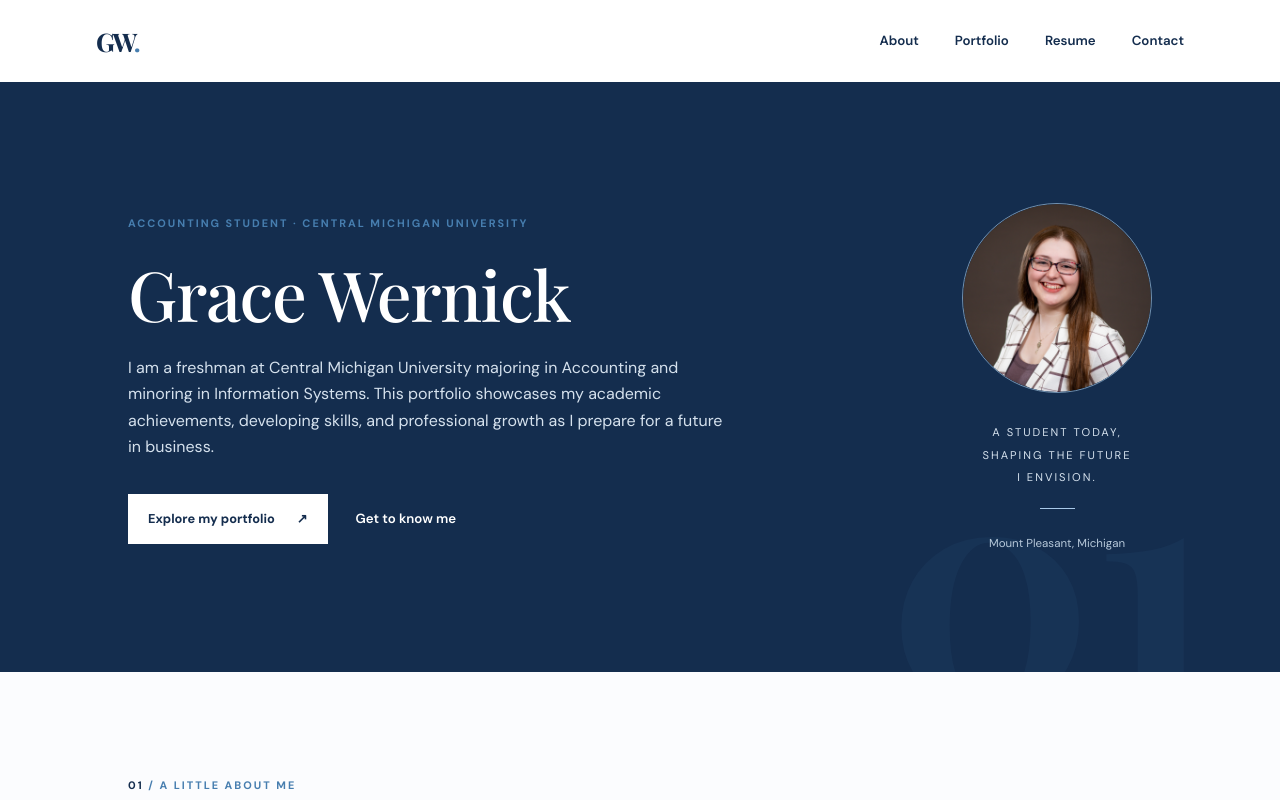
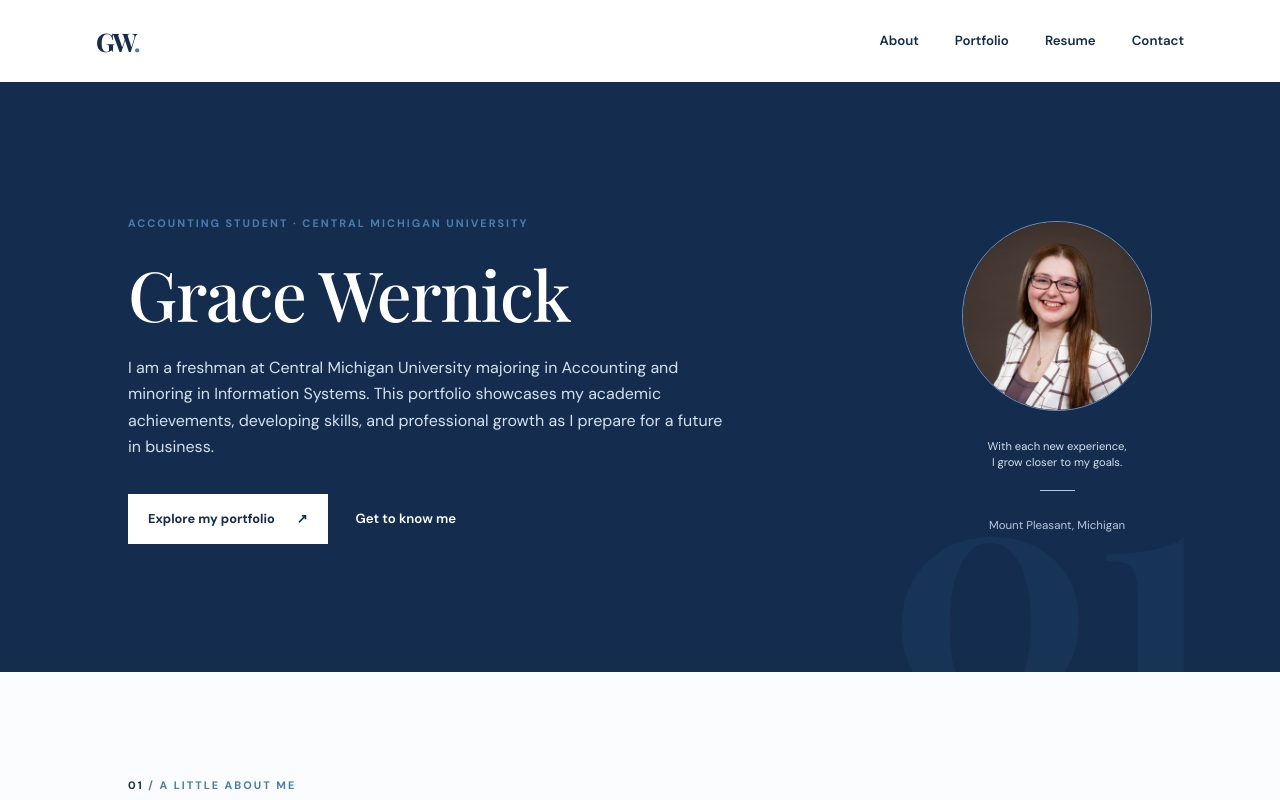
Before and after one commit to graceedenw/Grace-Wernick-Digital-Portfolio, a plain HTML site: page index.html in a window 1280 px wide. Shown: the top 800 px of the page. Drawn offline with nearby package versions, Linux system fonts and the light colour scheme.

Commit message:
new words under photo

```diff
--- a/index.html
+++ b/index.html
@@ -31,7 +31,7 @@
         <div class="monogram" style="overflow: hidden;">
   <img src="PROFILE%20IMAGE.png" alt="Grace Wernick" style="width: 100%; height: 100%; object-fit: cover; border-radius: 50%;">
 </div>
-        <p>A STUDENT TODAY,<br>SHAPING THE FUTURE<br>I ENVISION.</p>
+       <p style="text-transform: none; letter-spacing: normal; line-height: 1.4;">With each new experience,<br>I grow closer to my goals.</p>
         <span class="aside-line"></span>
         <small>Mount Pleasant, Michigan</small>
       </div>
```
